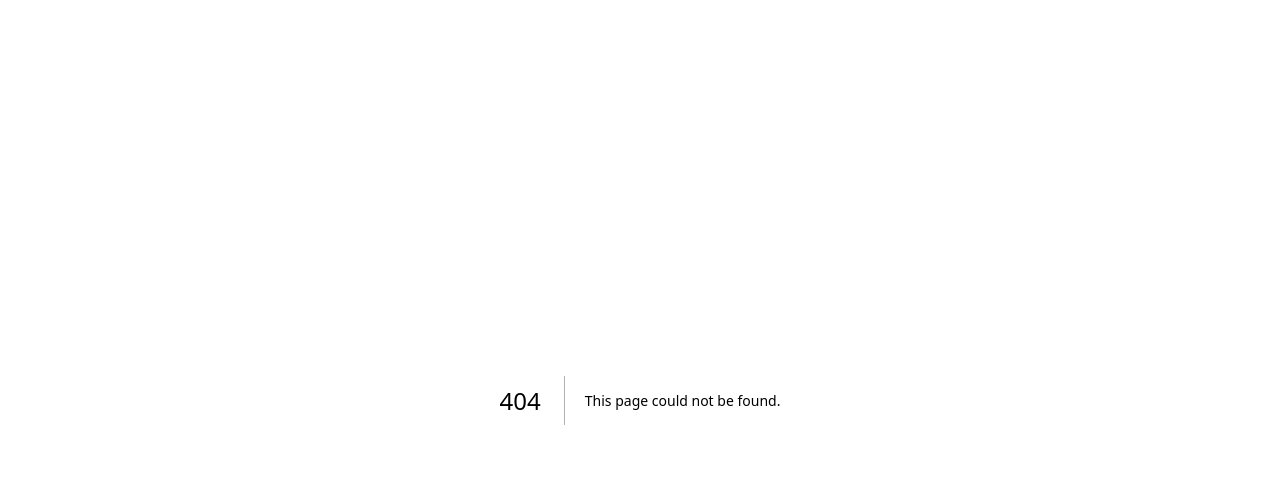
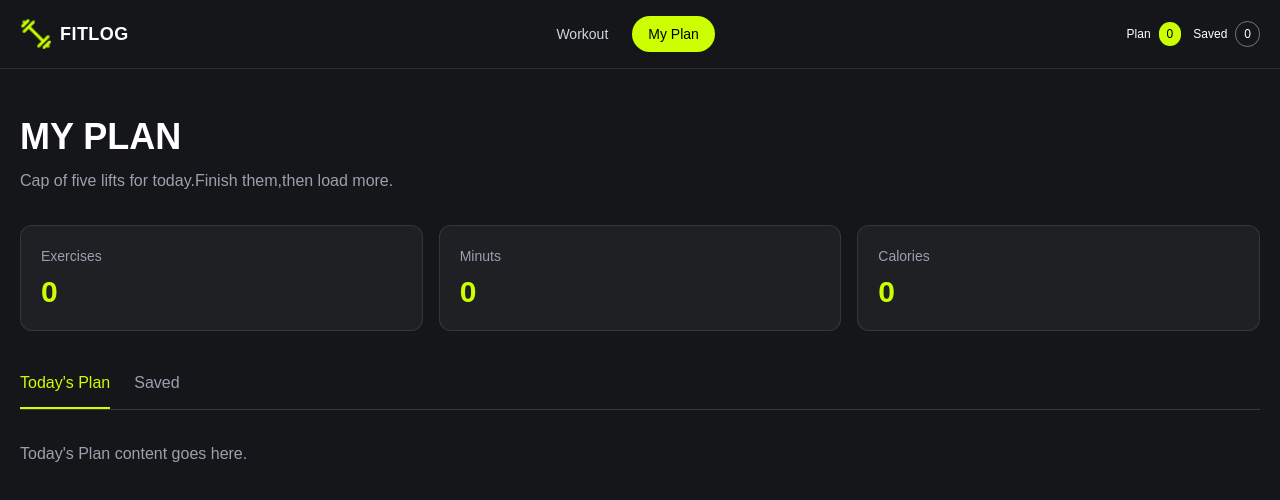
Before and after one commit to cybersumon/fitlog, a Next.js app: page /my-plan in a window 1280 px wide. Before the commit this address had no page. Shown: the top 500 px of the page. Built offline with nearby package versions, Linux system fonts and the light colour scheme.

Commit message:
Navbar,MetricCard,PlanTabs Complited

```diff
--- a/src/app/layout.tsx
+++ b/src/app/layout.tsx
@@ -1,6 +1,7 @@
 import type { Metadata } from "next";
 import { Geist, Geist_Mono } from "next/font/google";
 import "./globals.css";
+import Navbar from "@/components/Navbar";
 
 const geistSans = Geist({
   variable: "--font-geist-sans",
@@ -23,7 +24,13 @@ export default function RootLayout({ children }: LayoutProps<"/">) {
       lang="en"
       className={`${geistSans.variable} ${geistMono.variable} h-full antialiased`}
     >
-      <body className="min-h-full flex flex-col">{children}</body>
+      <body className="min-h-full flex flex-col">
+        <Navbar />
+
+        {children}
+
+
+        </body>
     </html>
   );
 }
--- /dev/null
+++ b/src/app/my-plan/page.tsx
@@ -0,0 +1,29 @@
+
+import MetricCard from '@/components/MetricCard';
+import PlanTabs from '@/components/PlanTabs';
+import React from 'react';
+
+const MyPlanPage = () => {
+    return (
+        <main className='min-h-screen bg-[#141619] text-white'>
+            <div className='mx-auto max-w-7xl px-5 py-12'>
+                <h1 className='text-4xl font-bold uppercase'>
+                    MY PLAN
+                </h1>
+                <p className='mt-3 text-gray-400'>
+                    Cap of five lifts for today.Finish them,then load more.
+                </p>
+                <div className='mt-8 grid grid-cols-1 gap-4 sm:grid-cols-3'>
+                    <MetricCard label='Exercises' value={0}/>
+                    <MetricCard label='Minuts' value={0}/>
+                    <MetricCard label='Calories' value={0}/>
+
+
+                </div>
+                <PlanTabs />
+            </div>
+        </main>
+    );
+};
+
+export default MyPlanPage;
--- /dev/null
+++ b/src/components/MetricCard.tsx
@@ -0,0 +1,16 @@
+type MetricCardProps = {
+    label:string;
+    value:number;
+};
+
+const MetricCard = ({label,value}: MetricCardProps) => {
+    return (
+        <div className="rounded-xl border border-white/10 bg-[#1e2023] p-5">
+            <p className="text-sm text-gray-400"> {label}</p>
+            <p className="mt-2 text-3xl font-bold text-[#ccff00]">{value}</p>
+
+        </div>
+    );
+};
+
+export default MetricCard;
--- /dev/null
+++ b/src/components/Navbar.tsx
@@ -0,0 +1,56 @@
+"use client";
+
+
+import Image from 'next/image';
+import Link from 'next/link';
+import { usePathname } from 'next/navigation';
+import React from 'react';
+import Logo from "../assets/logo.png"
+
+const Navbar = () => {
+    const pathname = usePathname();
+
+    const isWorkoutPage = pathname === "/" || pathname.startsWith("/workouts");
+    const isMyPlanPage = pathname === "/my-plan";
+
+    return (
+        <header className="border-b border-white/10 bg-[#141619]">
+            <nav className="mx-auto flex max-w-7xl flex-wrap items-center justify-between gap-4 px-5 py-4">
+                <Link href="/" className="text-lg font-bold tracking-wide text-white inline-flex items-center gap-2 ">
+                <Image src={Logo} alt="FitLog Logo" width={32} height={32}/>
+                    <span> FITLOG  </span>
+                </Link>
+                <div className="flex items-center gap-2 text-sm">
+                    <Link
+                        href="/" className={`rounded-full px-4 py-2 ${isWorkoutPage
+                                ? "bg-[#ccff00] text-black" : "text-gray-300 hover:text-white"
+                            }`}>
+                        Workout
+                    </Link>
+                    <Link href="/my-plan" className={`rounded-full px-4 py-2 ${isMyPlanPage
+                            ? "bg-[#ccff00] text-black"
+                            : "text-gray-300 hover:text-white"
+                        }`}>
+                        My Plan
+                    </Link>
+                </div>
+                <div className="flex items-center gap-3 text-xs text-white">
+                    <Link href="/my-plan" className="flex items-center gap-2">
+                        Plan
+                        <span className="rounded-full bg-[#ccff00] px-2 py-1 text-black">
+                            0
+                        </span>
+                    </Link>
+                    <Link href="/my-plan" className="flex items-center gap-2">
+                        Saved
+                        <span className="rounded-full border border-white/40 px-2 py-1 ">
+                            0
+                        </span>
+                    </Link>
+                </div>
+            </nav>
+        </header>
+    );
+};
+
+export default Navbar;
--- /dev/null
+++ b/src/components/PlanTabs.tsx
@@ -0,0 +1,43 @@
+"use client"
+
+import React, { useState } from 'react';
+
+const PlanTabs = () => {
+    const [activeTab, setActiveTab] = useState<"today" | "saved">("today");
+
+    return (
+        <section className='mt-10'>
+
+        <div className='flex gap-6 border-b border-white/15'>
+        <button type='button' onClick={() => setActiveTab("today")}
+            className={`cursor-pointer border-b-2 pb-3 ${
+                activeTab === "today" ? "border-[#ccff00] text-[#ccff00]" : "border-transparent text-gray-400"
+            }`}>
+                Today&apos;s Plan
+
+
+        </button>
+
+        <button
+        type='button' onClick={() => setActiveTab("saved")}
+        className={`cursor-pointer border-b-2 pb-3 ${
+            activeTab === "saved"? "border-[#ccff00]"
+            : "border-transparent text-gray-400"
+        }`}>
+Saved
+        </button>
+
+        </div>
+        <div className='py-8'>
+            {activeTab === "today"?(
+                <p className='text-gray-400'>Today&apos;s Plan content goes here.
+
+                </p>
+                ):(<p className='text-gray-400'>Saved content goes here.</p>)}
+
+        </div>
+        </section>
+    );
+};
+
+export default PlanTabs;
```
Also changed, not shown: src/assets/banner.png (added), src/assets/logo.png (added).
